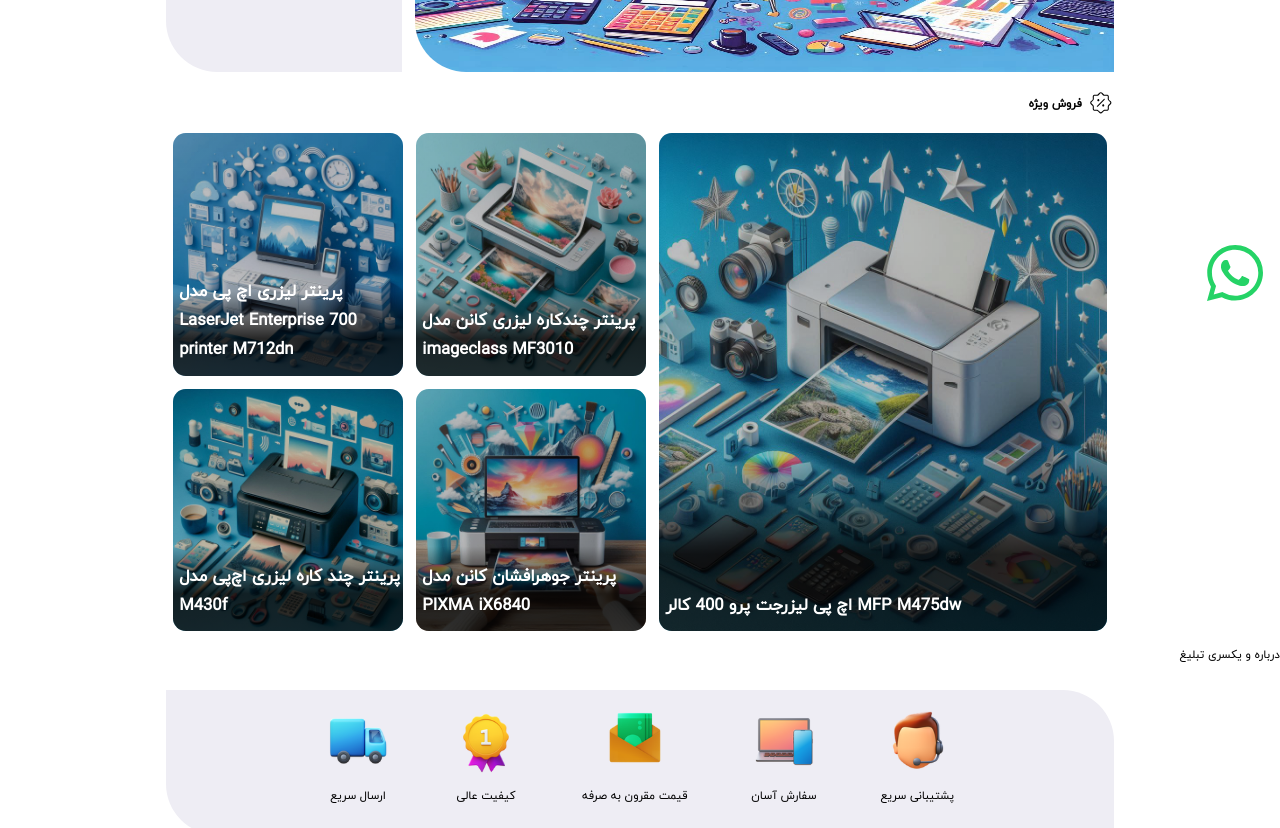
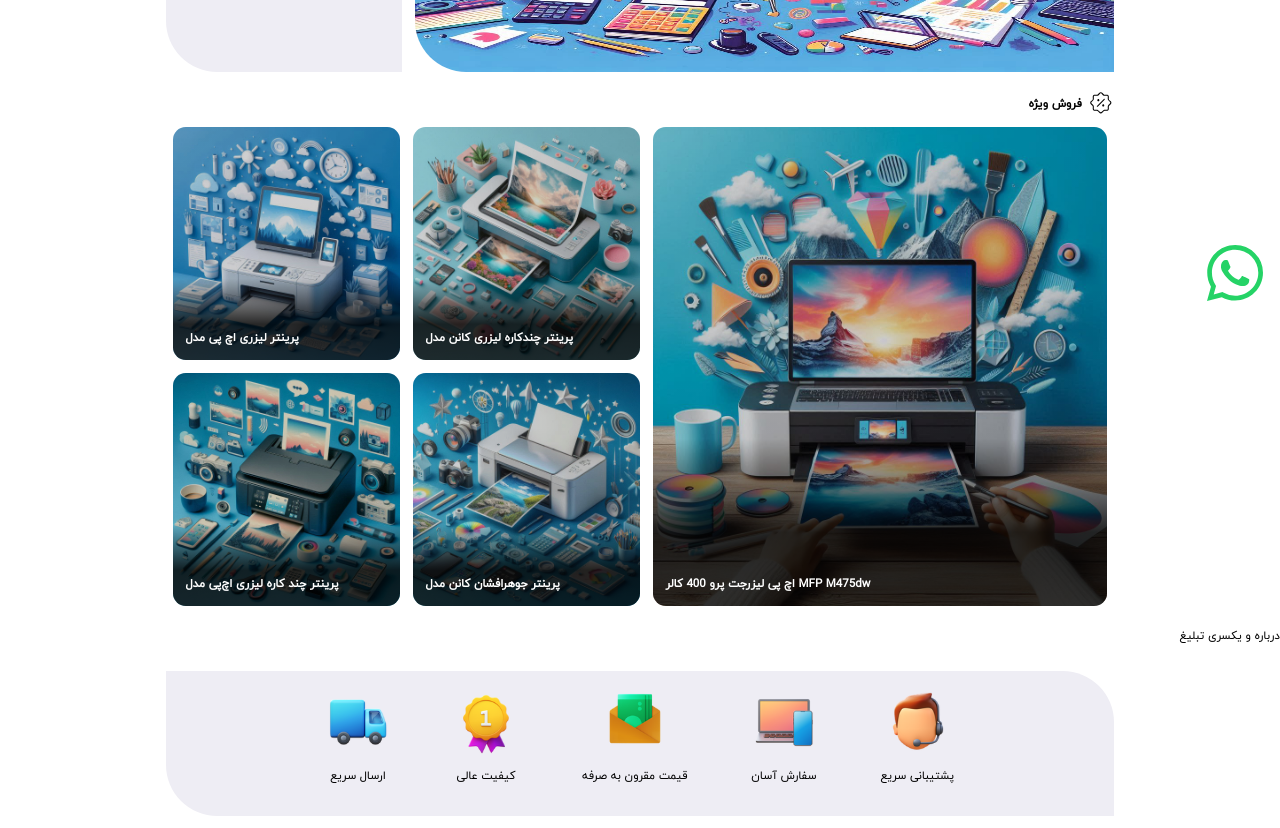
Before and after one commit to sara-rsh/printProject, a React (Create React App) app: page / in a window 1280 px wide. Shown: the part 460-1288 px from the top of the page. Built offline with nearby package versions, Linux system fonts and the light colour scheme; no server answers.

Commit message:
change style

```diff
--- a/src/components/hotSells/hotSells.jsx
+++ b/src/components/hotSells/hotSells.jsx
@@ -3,42 +3,55 @@ import styles from "./hotSells.module.css";
 import { CiDiscount1 } from "react-icons/ci";
 import H1 from "../../assets/s1.jpeg";
 import H2 from "../../assets/s2.jpeg";
-import H3 from "../../assets/s3.jpeg";
+import H5 from "../../assets/s3.jpeg";
 import H4 from "../../assets/s4.jpeg";
-import H5 from "../../assets/s5.jpeg";
+import H3 from "../../assets/s5.jpeg";
+// import { useState } from "react";
+
+// function handleHover() {
+//   const element = document.getElementById("hover");
+//   if (element) {
+//     element.style.display = "none";
+//   }
+// }
 
 export default function HotSells() {
+//   const [isHovered, setIsHovered] = useState(false);
+
+//   const handleHover = () => {
+//     setIsHovered(true);
+//   };
+
+//   const handleLeave = () => {
+//     setIsHovered(false);
+//   };
+
   return (
     <div className={styles.container}>
       <div className={styles.topHot}>
-      <CiDiscount1 className={styles.hotIcon}/>
+        <CiDiscount1 className={styles.hotIcon} />
         <h1>فروش ویژه</h1>
       </div>
       <div className={styles.hotPart}>
-        <div>
-          <div className={styles.shadow}></div>
+        <div className={styles.shadow}>
           <img src={H1} alt="image1" />
-          <h3>پرینتر لیزری اچ پی مدل LaserJet Enterprise 700 printer M712dn</h3>
+          <h3>پرینتر لیزری اچ پی مدل </h3>
         </div>
-        <div>
-          <div className={styles.shadow}></div>
+        <div className={styles.shadow}>
           <img src={H2} alt="image2" />
-          <h3>پرینتر چند کاره لیزری اچ‌پی مدل M430f </h3>
+          <h3>پرینتر چند کاره لیزری اچ‌پی مدل  </h3>
         </div>
-        <div>
-          <div className={styles.shadow}></div>
+        <div className={styles.shadow}>
           <img src={H3} alt="image3" />
           <h3>اچ پی لیزرجت پرو 400 کالر MFP M475dw</h3>
         </div>
-        <div>
-          <div className={styles.shadow}></div>
+        <div className={styles.shadow}>
           <img src={H4} alt="image4" />
-          <h3> پرینتر چندکاره لیزری کانن مدل imageclass MF3010</h3>
+          <h3> پرینتر چندکاره لیزری کانن مدل  </h3>
         </div>
-        <div>
-          <div className={styles.shadow}></div>
+        <div className={styles.shadow}>
           <img src={H5} alt="image5" />
-          <h3>پرینتر جوهرافشان کانن مدل PIXMA iX6840 </h3>
+          <h3>پرینتر جوهرافشان کانن مدل   </h3>
         </div>
       </div>
     </div>
--- a/src/components/hotSells/hotSells.module.css
+++ b/src/components/hotSells/hotSells.module.css
@@ -26,20 +26,30 @@
   margin: 0.5vw;
   position: relative;
 }
-.hotPart div h3:hover{
-  background: linear-gradient(180deg,rgba);
-
+.hotPart div:hover::after {
+  display: none;
 }
-.hotPart div::after{
-  content:"";
+.hotPart div:hover :nth-child(2) {
+  display: none;
+}
+.shadow::after {
+  content: "";
   position: absolute;
   width: 100%;
   height: 100%;
-  top: .5vw;
+  top: 0vw;
   left: 0vw;
-  z-index:0;
-  background: linear-gradient(180deg, rgba(0, 0, 0, 0.251) 65.07%, rgba(0, 0, 0, 0.842) 84.63%, rgba(0, 0, 0, 0.8) 100%);
+  z-index: 0;
+  background: linear-gradient(
+    180deg,
+    rgba(0, 0, 0, 0.185) 65.07%,
+    rgba(0, 0, 0, 0.842) 84.63%,
+    rgba(0, 0, 0, 0.8) 100%
+  );
   border-radius: 1vw;
+}
+.hideShadow {
+  background: transparent;
 }
 .hotPart div:nth-child(1) {
   grid-area: p1;
@@ -58,10 +68,10 @@
 }
 .hotPart div h3 {
   position: absolute;
-  bottom: 0.5vw;
-  left: 0.5vw;
+  bottom: 1vw;
+  left: 1vw;
   color: #ffff;
   z-index: 1;
-  font-size: 1.3vw;
+  font-size: .9vw;
   margin: 0px;
 }
```
